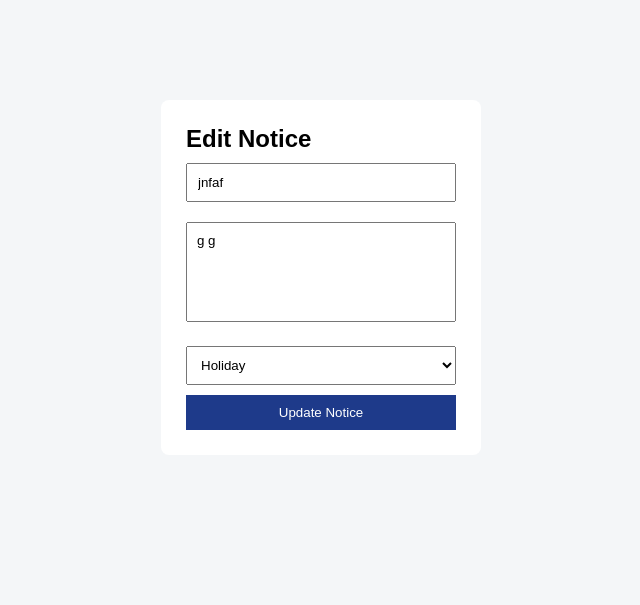
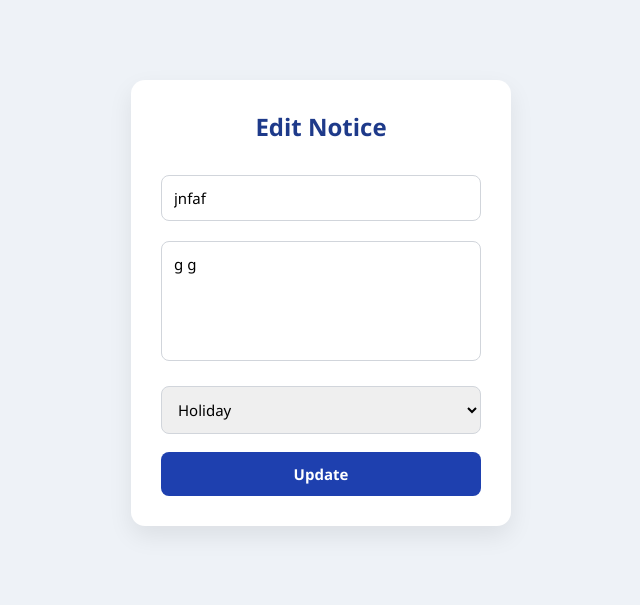
Before and after one commit to Arpit-Katheria/Student-Notice-Board-, a Flask app: page /edit/2 in a window 1280 px wide. Shown: the top 605 px of the page, without its empty margins (319-959 px from the left). Run offline with Flask 3, Linux system fonts and the light colour scheme; the visitor is signed in with stand-in values (Sample User, id 1); data comes from the database, SQL or seed files in the repository; both versions use the stored data as it was after the commit.

```diff
--- a/app.py
+++ b/app.py
@@ -1,8 +1,10 @@
-from flask import Flask, render_template, request, redirect
+from flask import Flask, render_template, request, redirect, session
 import sqlite3
 
 app = Flask(__name__)
+app.secret_key = "smartnotice123"
 
+# ---------- DATABASE ----------
 
 def init_db():
     conn = sqlite3.connect("notice.db")
@@ -22,34 +24,72 @@ def init_db():
 
 init_db()
 
+# ---------- HOME ----------
 
 @app.route("/")
 def home():
     conn = sqlite3.connect("notice.db")
     cur = conn.cursor()
-
     cur.execute("SELECT * FROM notices ORDER BY id DESC")
     notices = cur.fetchall()
+    conn.close()
 
-    conn.close()
     return render_template("home.html", notices=notices)
 
+# ---------- LOGIN ----------
+
+@app.route("/login", methods=["GET", "POST"])
+def login():
+
+    if request.method == "POST":
+
+        username = request.form["username"]
+        password = request.form["password"]
+
+        if username == "admin" and password == "admin123":
+            session["admin"] = True
+            return redirect("/admin")
+
+        return render_template(
+            "login.html",
+            error="Invalid Username or Password"
+        )
+
+    return render_template("login.html")
+
+# ---------- LOGOUT ----------
+
+@app.route("/logout")
+def logout():
+    session.clear()
+    return redirect("/")
+
+# ---------- ADMIN ----------
 
 @app.route("/admin")
 def admin():
+
+    if "admin" not in session:
+        return redirect("/login")
+
     conn = sqlite3.connect("notice.db")
     cur = conn.cursor()
-
     cur.execute("SELECT * FROM notices ORDER BY id DESC")
     notices = cur.fetchall()
+    conn.close()
 
-    conn.close()
     return render_template("admin.html", notices=notices)
 
+# ---------- ADD ----------
 
 @app.route("/add", methods=["GET", "POST"])
 def add():
+
+    if "admin" not in session:
+        return redirect("/login")
+
     if request.method == "POST":
+
         title = request.form["title"]
         description = request.form["description"]
         category = request.form["category"]
@@ -69,40 +109,45 @@ def add():
 
     return render_template("add.html")
 
-if __name__ == "__main__":
-    app.run(debug=True)
+# ---------- EDIT ----------
 
-from flask import session
+@app.route("/edit/<int:id>", methods=["GET", "POST"])
+def edit(id):
 
-app.secret_key = "smartnotice123"
+    if "admin" not in session:
+        return redirect("/login")
 
-# ---------- LOGIN ----------
+    conn = sqlite3.connect("notice.db")
+    cur = conn.cursor()
 
-@app.route("/login", methods=["GET","POST"])
-def login():
     if request.method == "POST":
-        username = request.form["username"]
-        password = request.form["password"]
 
-        if username == "admin" and password == "admin123":
-            session["admin"] = True
-            return redirect("/admin")
+        title = request.form["title"]
+        description = request.form["description"]
+        category = request.form["category"]
 
-        return render_template("login.html", error="Invalid Credentials")
+        cur.execute("""
+            UPDATE notices
+            SET title=?, description=?, category=?
+            WHERE id=?
+        """, (title, description, category, id))
 
-    return render_template("login.html")
+        conn.commit()
+        conn.close()
 
+        return redirect("/admin")
 
-@app.route("/logout")
-def logout():
-    session.clear()
-    return redirect("/")
+    cur.execute("SELECT * FROM notices WHERE id=?", (id,))
+    notice = cur.fetchone()
+    conn.close()
 
+    return render_template("edit.html", notice=notice)
 
 # ---------- DELETE ----------
 
 @app.route("/delete/<int:id>")
 def delete(id):
+
     if "admin" not in session:
         return redirect("/login")
 
@@ -116,37 +161,7 @@ def delete(id):
 
     return redirect("/admin")
 
+# ---------- RUN ----------
 
-# ---------- EDIT ----------
-
-@app.route("/edit/<int:id>", methods=["GET","POST"])
-def edit(id):
-    if "admin" not in session:
-        return redirect("/login")
-
-    conn = sqlite3.connect("notice.db")
-    cur = conn.cursor()
-
-    if request.method == "POST":
-
-        title = request.form["title"]
-        description = request.form["description"]
-        category = request.form["category"]
-
-        cur.execute("""
-        UPDATE notices
-        SET title=?, description=?, category=?
-        WHERE id=?
-        """,(title,description,category,id))
-
-        conn.commit()
-        conn.close()
-
-        return redirect("/admin")
-
-    cur.execute("SELECT * FROM notices WHERE id=?", (id,))
-    notice = cur.fetchone()
-
-    conn.close()
-
-    return render_template("edit.html", notice=notice)
+if __name__ == "__main__":
+    app.run(debug=True)
--- a/static/style.css
+++ b/static/style.css
@@ -2,104 +2,110 @@
     margin:0;
     padding:0;
     box-sizing:border-box;
-    font-family:Arial, sans-serif;
+    font-family:'Segoe UI',sans-serif;
 }
 
 body{
-    background:#f4f6f8;
+    background:#eef2f7;
+    color:#222;
 }
 
+/* Header */
+
 header{
-    background:#1e3a8a;
-    color:white;
-    padding:15px 40px;
+    background:#1e40af;
+    color:#fff;
+    padding:18px 8%;
     display:flex;
     justify-content:space-between;
     align-items:center;
+    box-shadow:0 2px 10px rgba(0,0,0,.08);
+}
+
+header h2{
+    font-size:24px;
+    letter-spacing:.5px;
 }
 
 header a{
     color:white;
     text-decoration:none;
+    font-weight:600;
 }
 
+/* Container */
+
 .container{
-    width:80%;
-    margin:30px auto;
+    width:85%;
+    max-width:1000px;
+    margin:35px auto;
 }
+
+/* Buttons */
+
+.add-btn{
+    display:inline-block;
+    background:#2563eb;
+    color:white;
+    text-decoration:none;
+    padding:11px 18px;
+    border-radius:8px;
+    margin-bottom:20px;
+    font-weight:600;
+    transition:.2s;
+}
+
+.add-btn:hover{
+    background:#1d4ed8;
+}
+
+/* Notice Card */
 
 .notice{
     background:white;
-    padding:18px;
-    margin-bottom:15px;
-    border-left:5px solid #2563eb;
-    border-radius:6px;
+    border-radius:12px;
+    padding:20px;
+    margin-bottom:18px;
+    box-shadow:0 6px 18px rgba(0,0,0,.06);
+    border-left:6px solid #2563eb;
 }
 
+.notice h3,
 .notice h4{
     margin-bottom:8px;
+    color:#1e3a8a;
+}
+
+.notice p{
+    color:#555;
+    line-height:1.5;
+    margin-bottom:15px;
 }
 
 .notice span{
+    display:inline-block;
     background:#dbeafe;
     color:#1d4ed8;
-    padding:4px 10px;
-    border-radius:4px;
+    padding:6px 12px;
+    border-radius:20px;
     font-size:13px;
+    font-weight:600;
 }
 
-.login-box{
-    width:320px;
-    margin:100px auto;
-    background:white;
-    padding:25px;
-    border-radius:8px;
+/* Edit Delete */
+
+.actions{
+    margin-top:18px;
 }
 
-.login-box input{
-    width:100%;
-    padding:10px;
-    margin:10px 0;
-}
-
-.login-box button{
-    width:100%;
-    padding:10px;
-    background:#1e3a8a;
+.edit,
+.delete{
+    text-decoration:none;
     color:white;
-    border:none;
-    cursor:pointer;
-}
-.add-btn{
-    display:inline-block;
-    margin-bottom:20px;
-    background:#2563eb;
-    color:white;
-    padding:10px 16px;
-    text-decoration:none;
-    border-radius:5px;
-}
-
-textarea, select{
-    width:100%;
-    padding:10px;
-    margin:10px 0;
-}
-
-textarea{
-    height:100px;
-    resize:none;
-}
-.actions{
-    margin-top:15px;
-}
-
-.edit,.delete{
-    text-decoration:none;
-    padding:6px 12px;
-    color:white;
-    border-radius:4px;
+    padding:8px 14px;
+    border-radius:6px;
     font-size:14px;
+    font-weight:600;
 }
 
 .edit{
@@ -111,8 +117,65 @@ textarea{
     margin-left:8px;
 }
 
+/* Login & Forms */
+
+.login-box{
+    width:380px;
+    background:white;
+    margin:80px auto;
+    padding:30px;
+    border-radius:14px;
+    box-shadow:0 10px 25px rgba(0,0,0,.08);
+}
+
+.login-box h2{
+    text-align:center;
+    margin-bottom:22px;
+    color:#1e3a8a;
+}
+
+input,
+textarea,
+select{
+    width:100%;
+    padding:12px;
+    margin:10px 0;
+    border:1px solid #d1d5db;
+    border-radius:8px;
+    font-size:15px;
+    outline:none;
+}
+
+input:focus,
+textarea:focus,
+select:focus{
+    border-color:#2563eb;
+}
+
+textarea{
+    height:120px;
+    resize:none;
+}
+
+button{
+    width:100%;
+    background:#1e40af;
+    color:white;
+    border:none;
+    padding:12px;
+    border-radius:8px;
+    font-size:15px;
+    font-weight:600;
+    cursor:pointer;
+    margin-top:8px;
+}
+
+button:hover{
+    background:#1d4ed8;
+}
+
 .error{
-    color:red;
+    color:#dc2626;
+    text-align:center;
     margin-bottom:10px;
-    text-align:center;
 }
--- a/templates/edit.html
+++ b/templates/edit.html
@@ -23,18 +23,28 @@ name="description"
             required>{{ notice[2] }}</textarea>
 
         <select name="category">
-
             <option {% if notice[3]=='Exam' %}selected{% endif %}>Exam</option>
-
             <option {% if notice[3]=='Event' %}selected{% endif %}>Event</option>
-
             <option {% if notice[3]=='Placement' %}selected{% endif %}>Placement</option>
-
             <option {% if notice[3]=='Holiday' %}selected{% endif %}>Holiday</option>
-
+            <option {% if notice[3]=='Other' %}selected{% endif %}>Other</option>
+            <option {% if notice[3]=='Sports' %}selected{% endif %}>Sports</option>
+            <option {% if notice[3]=='Cultural' %}selected{% endif %}>Cultural</option>
+            <option {% if notice[3]=='Workshop' %}selected{% endif %}>Workshop</option>
+            <option {% if notice[3]=='Seminar' %}selected{% endif %}>Seminar</option>
+            <option {% if notice[3]=='Conference' %}selected{% endif %}>Conference</option>
+            <option {% if notice[3]=='Training' %}selected{% endif %}>Training</option>
+            <option {% if notice[3]=='Meeting' %}selected{% endif %}>Meeting</option>
+            <option {% if notice[3]=='Announcement' %}selected{% endif %}>Announcement</option>
+            <option {% if notice[3]=='Notice' %}selected{% endif %}>Notice</option>
+            <option {% if notice[3]=='Alert' %}selected{% endif %}>Alert</option>
+            <option {% if notice[3]=='Reminder' %}selected{% endif %}>Reminder</option>
+            <option {% if notice[3]=='Update' %}selected{% endif %}>Update</option>
+            <option {% if notice[3]=='News' %}selected{% endif %}>News</option>
+            <option {% if notice[3]=='Information' %}selected{% endif %}>Information</option>
         </select>
 
-<button type="submit">Update Notice</button>
+        <button type="submit">Update</button>
 
     </form>
 
```
Also changed, not shown: templates/add.html (+5 -6 lines), templates/admin.html (+28 -9 lines), templates/home.html (+18 -17 lines), notice.db, templates/login.html (indentation only). Lines whose indentation alone changed are shown as unchanged.
